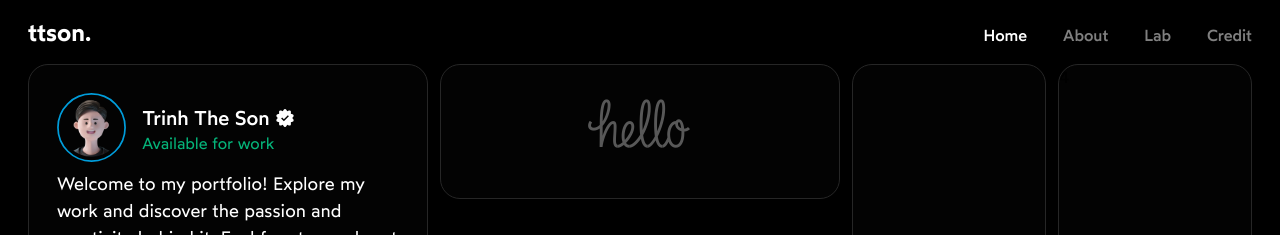
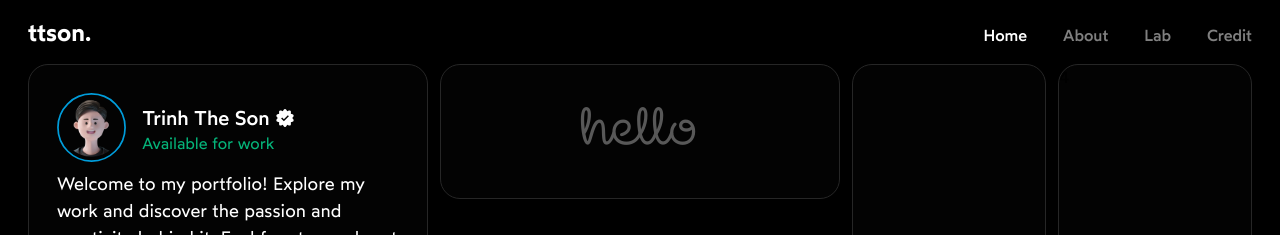
Before and after one commit to ttsoncs/portfolio-refactor, a Next.js app: page / in a window 1280 px wide. Shown: the top 235 px of the page. Built offline with nearby package versions, Linux system fonts and the light colour scheme.

Commit message:
Update font and font size in TextLoop.js and refactor constants in constants.js

```diff
--- a/src/components/TextLoop/TextLoop.js
+++ b/src/components/TextLoop/TextLoop.js
@@ -23,10 +23,10 @@ const variants = {
   },
 };
 
-const lotte = localFont({
+const mielle = localFont({
   src: [
     {
-      path: "../../../public/fonts/LiebeLotte-Bold.woff2",
+      path: "../../../public/fonts/MielleCFBold.woff2",
       weight: "700",
     },
   ],
@@ -58,7 +58,7 @@ function TextLoop() {
         initial="enter"
         key={index}
         variants={variants}
-        className={lotte.className}
+        className={mielle.className}
       >
         {TEXTS[index]}
       </Wrapper>
@@ -68,8 +68,8 @@ function TextLoop() {
 
 const Wrapper = styled(motion.p)`
   color: var(--color-primary-text);
-  font-size: ${72 / 16}rem;
-  font-weight: var(--font-weight-medium);
+  font-size: ${48 / 16}rem;
+  font-weight: var(--font-weight-bold);
   height: fit-content;
   inset: 0;
   margin: auto;
@@ -77,7 +77,7 @@ const Wrapper = styled(motion.p)`
   width: fit-content;
 
   @media ${QUERIES.phoneAndSmaller} {
-    font-size: ${56 / 16}rem;
+    font-size: ${32 / 16}rem;
   }
 `;
 
--- a/src/constants.js
+++ b/src/constants.js
@@ -55,7 +55,7 @@ export const DAYS = [
 
 export const TEXTS = [
   "hello",
-  "xin chào",
+  "xin chao",
   "ni hao",
   "annyeonghaseyo",
   "konichiwa",
```
Also changed, not shown: public/fonts/LiebeLotte-Bold.woff2 (deleted), public/fonts/MielleCFBold.woff2 (added).
